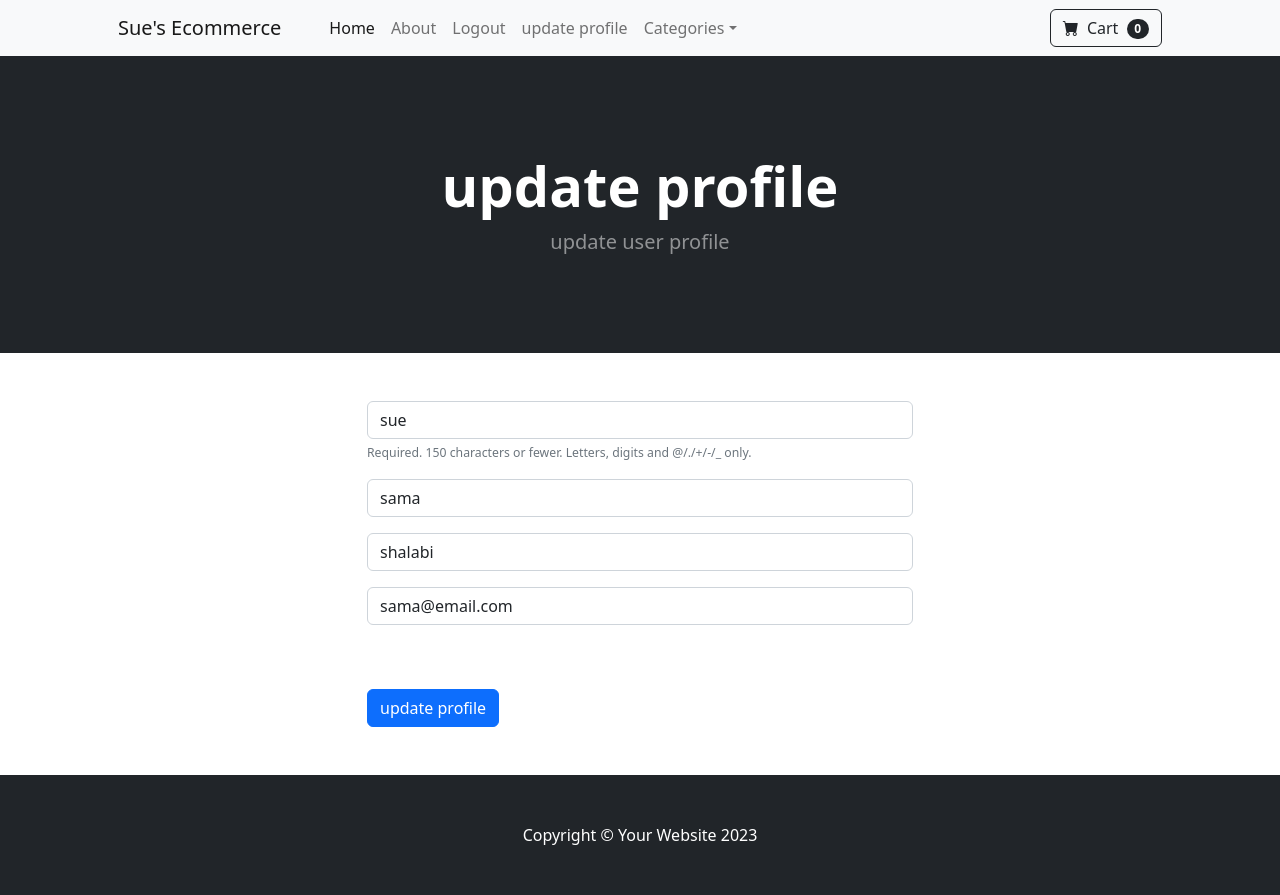
After one commit to sama207/ecom-project-, a Django app: page /update_user/ in a window 1280 px wide. The commit adds this page. Run offline with Django 5.2, Linux system fonts and the light colour scheme; a user stored in the database is signed in; data comes from the database, SQL or seed files in the repository; both versions use the stored data as it was after the commit; some libraries are stand-ins or nearby versions.

Commit message:
done video 22

```diff
--- a/store/forms.py
+++ b/store/forms.py
@@ -1,6 +1,35 @@
 from django.contrib.auth.models import User
-from django.contrib.auth.forms import UserCreationForm
+from django.contrib.auth.forms import UserCreationForm,UserChangeForm
 from django import forms
+
+
+class UpdateUserForm(UserChangeForm):
+    password=None
+
+
+    email = forms.EmailField(label="",widget=forms.TextInput(attrs={"class": "form-control", "placeholder": "Email Address"}),)
+    first_name = forms.CharField(label="",max_length=100,widget=forms.TextInput(attrs={"class": "form-control", "placeholder": "First Name"}),)
+    last_name = forms.CharField(label="",max_length=100,widget=forms.TextInput(attrs={"class": "form-control", "placeholder": "Last Name"}),)
+
+    class Meta:
+        model = User
+        fields = (
+            "username",
+            "first_name",
+            "last_name",
+            "email"
+        )
+
+    def __init__(self, *args, **kwargs):
+        super(UpdateUserForm, self).__init__(*args, **kwargs)
+
+        self.fields["username"].widget.attrs["class"] = "form-control"
+        self.fields["username"].widget.attrs["placeholder"] = "User Name"
+        self.fields["username"].label = ""
+        self.fields["username"].help_text = (
+            '<span class="form-text text-muted"><small>Required. 150 characters or fewer. Letters, digits and @/./+/-/_ only.</small></span>'
+        )
+
 
 
 class SignUpForm(UserCreationForm):
--- a/store/templates/navbar.html
+++ b/store/templates/navbar.html
@@ -12,6 +12,7 @@
                 <li class="nav-item"><a class="nav-link" href="{% url 'about' %}">About</a></li>
                 {% if user.is_authenticated %}
                 <li class="nav-item"><a class="nav-link" href="{% url 'logout' %}">Logout</a></li>
+                <li class="nav-item"><a class="nav-link" href="{% url 'update_user' %}">update profile</a></li>
                 {% else %}
                 <li class="nav-item"><a class="nav-link" href="{% url 'login' %}">Login</a></li>
                 <li class="nav-item"><a class="nav-link" href="{% url 'register' %}">Register</a></li>
--- /dev/null
+++ b/store/templates/update_user.html
@@ -0,0 +1,27 @@
+{% extends 'base.html'%}
+
+{% block content %}
+<!-- Header-->
+<header class="bg-dark py-5">
+    <div class="container px-4 px-lg-5 my-5">
+        <div class="text-center text-white">
+            <h1 class="display-4 fw-bolder">update profile</h1>
+            <p class="lead fw-normal text-white-50 mb-0">update user profile</p>
+        </div>
+    </div>
+</header>
+<div class="container">
+    <div class="row">
+        <div class="col-md-6 offset-md-3">
+            <br /><br />
+            <form method="POST" acton="{% url 'update_user' %}">
+                {% csrf_token %}
+                {{user_form.as_p}}
+                <br /><br />
+                <button type="submit" class="btn btn-primary">update profile</button>
+            </form>
+            <br /><br />
+        </div>
+    </div>
+</div>
+{% endblock %}
--- a/store/urls.py
+++ b/store/urls.py
@@ -7,6 +7,7 @@ urlpatterns = [
     path("login/", views.login_user, name="login"),
     path("logout/", views.logout_user, name="logout"),
     path("register/", views.register_user, name="register"),
+    path("update_user/", views.update_user, name="update_user"),
     path("product/<int:pk>", views.product, name="product"),
     path("category/<str:foo>", views.category, name="category"),
     path("category_summary", views.category_summary, name="category_summary"),
--- a/store/views.py
+++ b/store/views.py
@@ -4,9 +4,26 @@ from django.contrib.auth import authenticate, login, logout
 from django.contrib import messages
 from django.contrib.auth.models import User
 from django.contrib.auth.forms import UserCreationForm
-from .forms import SignUpForm
+from .forms import SignUpForm,UpdateUserForm
 from django import forms
 
+def update_user(request):
+    if(request.user.is_authenticated):
+        current_user=User.objects.get(id=request.user.id)
+        user_form=UpdateUserForm(request.POST or None ,instance=current_user)
+
+        if user_form.is_valid():
+            user_form.save()
+
+
+            login(request,current_user)
+            messages.success(request,"user has been updated!")
+            return redirect('home')
+
+        return render(request,"update_user.html",{'user_form':user_form})
+    else:
+            messages.success(request,"you must be logged in")
+            return redirect("home")
 
 # Create your views here.
 def home(request):
```
Also changed, not shown: db.sqlite3, 1 other file.
